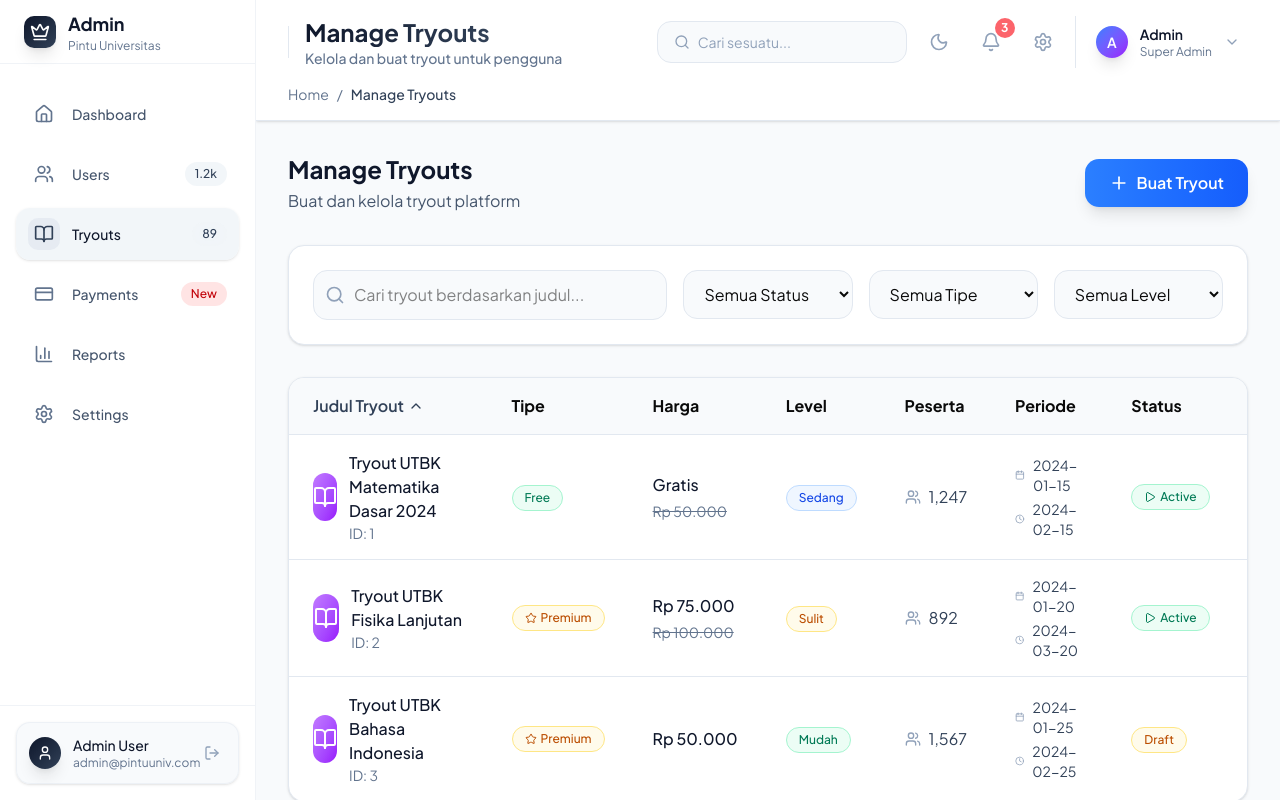
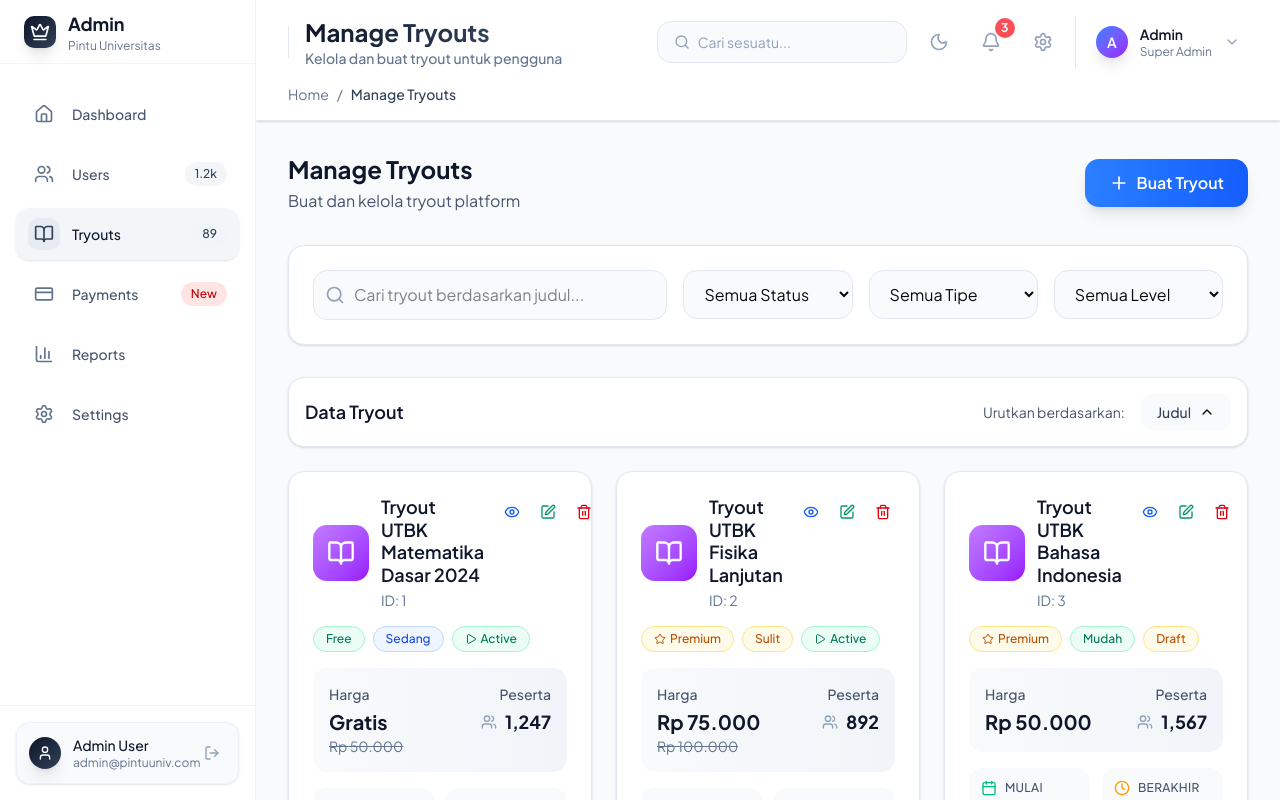
Before and after one commit to akbarryyan/pintuuniv, a Next.js app: page /sys/dashboard/tryouts in a window 1280 px wide. Shown: the top 800 px of the page. Built offline with nearby package versions, Linux system fonts and the light colour scheme.

Commit message:
feat: enhance TryoutsTable with improved desktop layout, sorting controls, and mobile card view; refactor for better readability and user experience

```diff
--- a/src/components/sys/tryouts/TryoutsTable.tsx
+++ b/src/components/sys/tryouts/TryoutsTable.tsx
@@ -203,18 +203,16 @@ export default function TryoutsTable({
 
       {/* Table Content with Fade Animation */}
       <div className={`transition-all duration-300 ${fadeClass}`}>
-        {/* Desktop Table - Hidden on Mobile */}
-        <div className="hidden lg:block bg-white rounded-2xl shadow-sm border border-slate-200 overflow-hidden">
-          <div className="overflow-x-auto">
-            <table className="w-full">
-              <thead className="bg-slate-50 border-b border-slate-200">
-                <tr>
-                  <th className="px-6 py-4 text-left">
+        {/* Sort Controls - Desktop */}
+        <div className="hidden lg:flex items-center justify-between mb-6 bg-white rounded-2xl shadow-sm border border-slate-200 p-4">
+          <h3 className="text-lg font-semibold text-slate-900">Data Tryout</h3>
+          <div className="flex items-center space-x-4">
+            <span className="text-sm text-slate-600">Urutkan berdasarkan:</span>
             <button
               onClick={() => onSort("title")}
-                      className="flex items-center space-x-1 font-semibold text-slate-700 hover:text-slate-900 transition-colors"
+              className="flex items-center space-x-2 px-4 py-2 bg-slate-50 hover:bg-slate-100 rounded-lg transition-colors"
             >
-                      <span>Judul Tryout</span>
+              <span className="text-sm font-medium text-slate-700">Judul</span>
               {sortBy === "title" &&
                 (sortOrder === "asc" ? (
                   <ChevronUp className="w-4 h-4" />
@@ -222,38 +220,56 @@ export default function TryoutsTable({
                   <ChevronDown className="w-4 h-4" />
                 ))}
             </button>
-                  </th>
-                  <th className="px-6 py-4 text-left">Tipe</th>
-                  <th className="px-6 py-4 text-left">Harga</th>
-                  <th className="px-6 py-4 text-left">Level</th>
-                  <th className="px-6 py-4 text-left">Peserta</th>
-                  <th className="px-6 py-4 text-left">Periode</th>
-                  <th className="px-6 py-4 text-left">Status</th>
-                  <th className="px-6 py-4 text-center">Actions</th>
-                </tr>
-              </thead>
-              <tbody className="divide-y divide-slate-200">
-                {tryouts.map((tryout) => (
-                  <tr
-                    key={tryout.id}
-                    className="hover:bg-slate-50 transition-colors"
-                  >
-                    <td className="px-6 py-4">
-                      <div className="flex items-center space-x-3">
-                        <div className="w-12 h-12 bg-gradient-to-br from-purple-400 to-purple-600 rounded-xl flex items-center justify-center text-white">
-                          <BookOpen className="w-6 h-6" />
-                        </div>
-                        <div>
-                          <p className="font-medium text-slate-900">
-                            {tryout.title}
-                          </p>
-                          <p className="text-sm text-slate-500">
-                            ID: {tryout.id}
-                          </p>
           </div>
         </div>
-                    </td>
-                    <td className="px-6 py-4">
+
+        {/* Desktop Cards Grid */}
+        <div className="hidden lg:grid lg:grid-cols-2 xl:grid-cols-3 gap-6">
+          {tryouts.map((tryout) => (
+            <div
+              key={tryout.id}
+              className="bg-white rounded-2xl shadow-sm border border-slate-200 p-6 hover:shadow-lg hover:border-slate-300 transition-all duration-300 group"
+            >
+              {/* Header */}
+              <div className="flex items-start justify-between mb-4">
+                <div className="flex items-center space-x-3 flex-1">
+                  <div className="w-14 h-14 bg-gradient-to-br from-purple-400 to-purple-600 rounded-xl flex items-center justify-center text-white flex-shrink-0 group-hover:scale-105 transition-transform duration-200">
+                    <BookOpen className="w-7 h-7" />
+                  </div>
+                  <div className="flex-1 min-w-0">
+                    <h3 className="font-semibold text-slate-900 text-lg leading-tight mb-1">
+                      {tryout.title}
+                    </h3>
+                    <p className="text-sm text-slate-500">ID: {tryout.id}</p>
+                  </div>
+                </div>
+                <div className="flex items-center space-x-1 ml-3">
+                  <button
+                    onClick={() => onOpenModal("view", tryout)}
+                    className="p-2 text-blue-600 hover:text-blue-700 hover:bg-blue-50 rounded-lg transition-all duration-300"
+                    title="Lihat Detail"
+                  >
+                    <Eye className="w-4 h-4" />
+                  </button>
+                  <button
+                    onClick={() => onOpenModal("edit", tryout)}
+                    className="p-2 text-emerald-600 hover:text-emerald-700 hover:bg-emerald-50 rounded-lg transition-all duration-300"
+                    title="Edit Tryout"
+                  >
+                    <Edit className="w-4 h-4" />
+                  </button>
+                  <button
+                    onClick={() => onOpenModal("delete", tryout)}
+                    className="p-2 text-red-600 hover:text-red-700 hover:bg-red-50 rounded-lg transition-all duration-300"
+                    title="Hapus Tryout"
+                  >
+                    <Trash2 className="w-4 h-4" />
+                  </button>
+                </div>
+              </div>
+
+              {/* Badges Row */}
+              <div className="flex flex-wrap gap-2 mb-4">
                 <span
                   className={`inline-flex items-center px-3 py-1 rounded-full text-xs font-medium border ${getTypeColor(
                     tryout.type
@@ -268,22 +284,6 @@ export default function TryoutsTable({
                     "Free"
                   )}
                 </span>
-                    </td>
-                    <td className="px-6 py-4">
-                      <div className="space-y-1">
-                        <p className="font-medium text-slate-900">
-                          {tryout.price === 0
-                            ? "Gratis"
-                            : formatCurrency(tryout.price)}
-                        </p>
-                        {tryout.discount > 0 && (
-                          <p className="text-sm text-slate-500 line-through">
-                            {formatCurrency(tryout.originalPrice)}
-                          </p>
-                        )}
-                      </div>
-                    </td>
-                    <td className="px-6 py-4">
                 <span
                   className={`inline-flex items-center px-3 py-1 rounded-full text-xs font-medium border ${getDifficultyColor(
                     tryout.difficulty
@@ -291,32 +291,6 @@ export default function TryoutsTable({
                 >
                   {tryout.difficulty}
                 </span>
-                    </td>
-                    <td className="px-6 py-4">
-                      <div className="flex items-center space-x-2">
-                        <Users className="w-4 h-4 text-slate-400" />
-                        <span className="text-slate-700">
-                          {tryout.participants.toLocaleString()}
-                        </span>
-                      </div>
-                    </td>
-                    <td className="px-6 py-4">
-                      <div className="space-y-1">
-                        <div className="flex items-center space-x-2">
-                          <Calendar className="w-4 h-4 text-slate-400" />
-                          <span className="text-sm text-slate-700">
-                            {tryout.startDate}
-                          </span>
-                        </div>
-                        <div className="flex items-center space-x-2">
-                          <Clock className="w-4 h-4 text-slate-400" />
-                          <span className="text-sm text-slate-700">
-                            {tryout.endDate}
-                          </span>
-                        </div>
-                      </div>
-                    </td>
-                    <td className="px-6 py-4">
                 <span
                   className={`inline-flex items-center px-3 py-1 rounded-full text-xs font-medium border ${getStatusColor(
                     tryout.status
@@ -341,34 +315,79 @@ export default function TryoutsTable({
                     </>
                   )}
                 </span>
-                    </td>
-                    <td className="px-6 py-4">
-                      <div className="flex items-center justify-center space-x-2">
-                        <button
-                          onClick={() => onOpenModal("view", tryout)}
-                          className="p-2 text-blue-600 hover:text-blue-700 hover:bg-blue-50 rounded-lg transition-all duration-300"
-                        >
-                          <Eye className="w-4 h-4" />
-                        </button>
-                        <button
-                          onClick={() => onOpenModal("edit", tryout)}
-                          className="p-2 text-emerald-600 hover:text-emerald-700 hover:bg-emerald-50 rounded-lg transition-all duration-300"
-                        >
-                          <Edit className="w-4 h-4" />
-                        </button>
-                        <button
-                          onClick={() => onOpenModal("delete", tryout)}
-                          className="p-2 text-red-600 hover:text-red-700 hover:bg-red-50 rounded-lg transition-all duration-300"
-                        >
-                          <Trash2 className="w-4 h-4" />
-                        </button>
               </div>
-                    </td>
-                  </tr>
+
+              {/* Price and Participants Section */}
+              <div className="bg-gradient-to-r from-slate-50 to-slate-100 rounded-xl p-4 mb-4">
+                <div className="grid grid-cols-2 gap-4">
+                  <div>
+                    <p className="text-sm text-slate-600 mb-1 font-medium">
+                      Harga
+                    </p>
+                    <p className="text-xl font-bold text-slate-900">
+                      {tryout.price === 0
+                        ? "Gratis"
+                        : formatCurrency(tryout.price)}
+                    </p>
+                    {tryout.discount > 0 && (
+                      <p className="text-sm text-slate-500 line-through">
+                        {formatCurrency(tryout.originalPrice)}
+                      </p>
+                    )}
+                  </div>
+                  <div className="text-right">
+                    <p className="text-sm text-slate-600 mb-1 font-medium">
+                      Peserta
+                    </p>
+                    <div className="flex items-center justify-end space-x-2">
+                      <Users className="w-4 h-4 text-slate-400" />
+                      <span className="text-lg font-bold text-slate-900">
+                        {tryout.participants.toLocaleString()}
+                      </span>
+                    </div>
+                  </div>
+                </div>
+              </div>
+
+              {/* Period Section */}
+              <div className="grid grid-cols-2 gap-3 mb-4">
+                <div className="bg-slate-50 rounded-xl p-3">
+                  <div className="flex items-center space-x-2 mb-2">
+                    <Calendar className="w-4 h-4 text-emerald-500" />
+                    <span className="text-xs font-medium text-slate-600 uppercase tracking-wide">
+                      Mulai
+                    </span>
+                  </div>
+                  <p className="text-sm font-semibold text-slate-900">
+                    {tryout.startDate}
+                  </p>
+                </div>
+                <div className="bg-slate-50 rounded-xl p-3">
+                  <div className="flex items-center space-x-2 mb-2">
+                    <Clock className="w-4 h-4 text-amber-500" />
+                    <span className="text-xs font-medium text-slate-600 uppercase tracking-wide">
+                      Berakhir
+                    </span>
+                  </div>
+                  <p className="text-sm font-semibold text-slate-900">
+                    {tryout.endDate}
+                  </p>
+                </div>
+              </div>
+
+              {/* Footer */}
+              <div className="flex items-center justify-between pt-4 border-t border-slate-200">
+                <div className="text-xs text-slate-500">
+                  <span className="font-medium">Dibuat:</span>{" "}
+                  {tryout.createdAt}
+                </div>
+                <div className="text-xs text-slate-500">
+                  <span className="font-medium">Update:</span>{" "}
+                  {tryout.updatedAt}
+                </div>
+              </div>
+            </div>
           ))}
-              </tbody>
-            </table>
-          </div>
         </div>
 
         {/* Mobile Cards - Visible on Mobile */}
```
Lines whose indentation alone changed are shown as unchanged.
